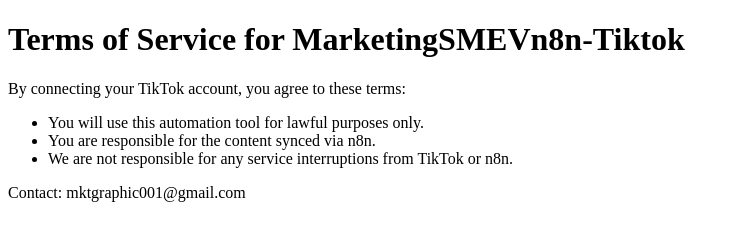
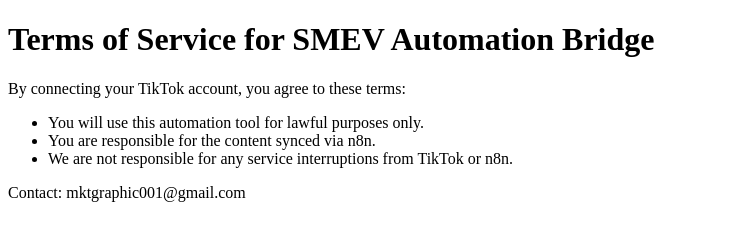
Before and after one commit to SMEVdev001/tiktok-auth, a plain HTML site: page terms.html in a window 1280 px wide. Shown: the whole page, without its empty margins (0-740 px from the left). Drawn offline with Linux system fonts and the light colour scheme.

Commit message:
Update terms.html

```diff
--- a/terms.html
+++ b/terms.html
@@ -2,7 +2,7 @@
 <html>
 <head><title>Terms of Service</title></head>
 <body>
-    <h1>Terms of Service for MarketingSMEVn8n-Tiktok</h1>
+    <h1>Terms of Service for SMEV Automation Bridge</h1>
     <p>By connecting your TikTok account, you agree to these terms:</p>
     <ul>
         <li>You will use this automation tool for lawful purposes only.</li>
```
